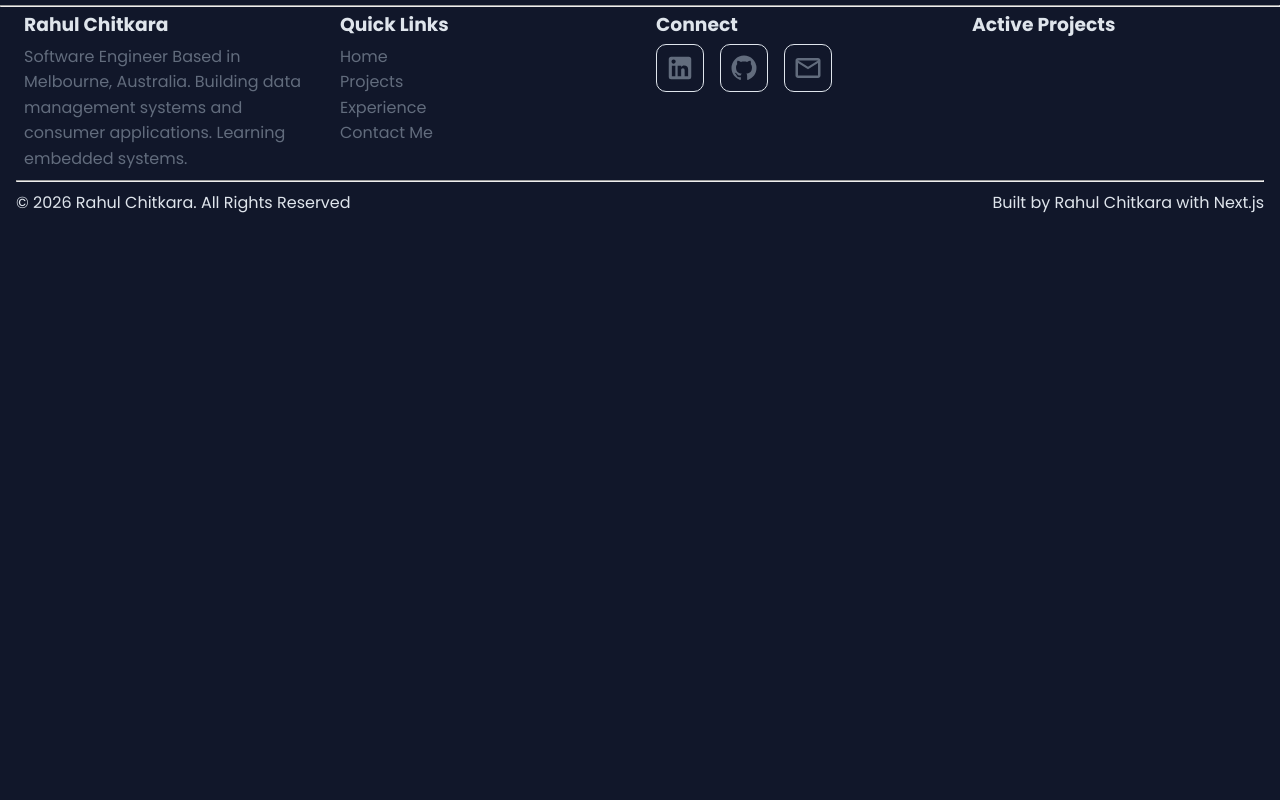
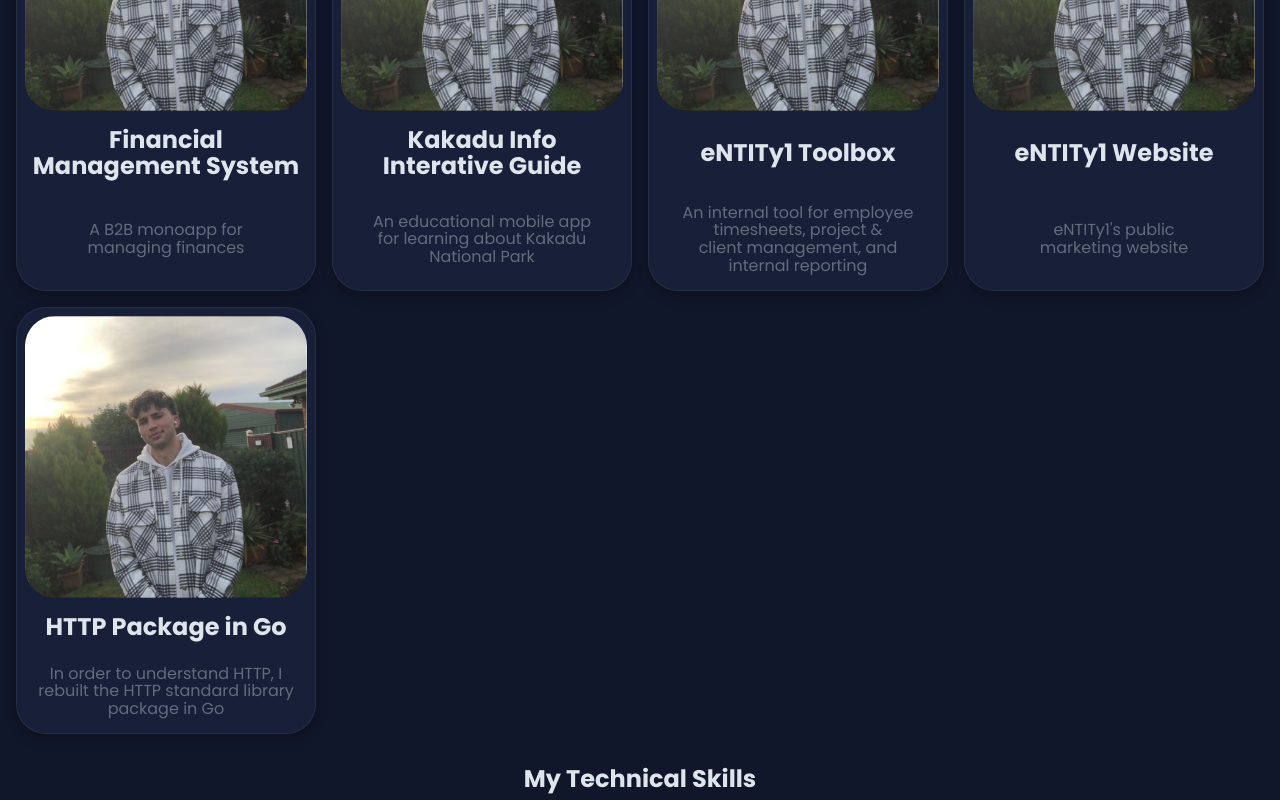
Before and after one commit to rara-ch/portfolio_website, a Next.js app: page / in a window 1280 px wide. Shown: the part 1120-1920 px from the top of the page. Before the commit the page ends 1343 px from the top, so only its background shows below. Built offline with nearby package versions, Linux system fonts and the light colour scheme.

Commit message:
implemented a grid of basic project cards

```diff
--- a/src/app/globals.css
+++ b/src/app/globals.css
@@ -66,6 +66,9 @@ p, a {
   --clr-content: #626C7D;
   --clr-highlight: #599692;
   --clr-title: #DFE5EC;
+
+  --clr-card-background: #181F38;
+  --clr-card-border: #626C7D33;
 }
 
 html {
--- /dev/null
+++ b/src/app/home/components/projects/projects.module.css
@@ -0,0 +1,38 @@
+.projects-grid {
+    display: grid;
+    grid-template-columns: repeat(auto-fit, minmax(300px, 1fr));
+    grid-auto-rows: auto;
+    gap: 1rem;
+}
+
+.project-card {
+    --border-radius: 30px;
+    --card-padding: 0.5rem;
+
+    padding: var(--card-padding);
+    display: grid;
+    grid-template-rows: subgrid;
+    grid-row: span 3;
+
+    background-color: var(--clr-card-background);
+    border-radius: var(--border-radius);
+    border: 1px solid var(--clr-card-border);
+    box-shadow: 0 4px 12px rgba(0, 0, 0, 0.25);
+    text-align: center;
+    place-items: center;
+}
+
+.image {
+    width: 100%;
+    height: 100%;
+    aspect-ratio: 1;
+    border-radius: var(--border-radius);
+}
+.title {
+    color: var(--clr-title);
+}
+
+.description {
+    color: var(--clr-content);
+    padding: calc(1rem - var(--card-padding));
+}
--- /dev/null
+++ b/src/app/home/components/projects/projects.tsx
@@ -0,0 +1,33 @@
+import Image from "next/image";
+import Section from "@/utils/section/section";
+import styles from "./projects.module.css";
+import { type Project, projects } from "./projects_data";
+
+export default function Projects() {
+  return (
+    <Section title="Projects" subtitle="PLACEHOLDER">
+      <div className={styles["projects-grid"]}>
+      {projects.map((project) => (
+        <Card key={project.id} project={project} />
+      ))}
+      </div>
+    </Section>
+  );
+}
+
+function Card({ project }: { project: Project }) {
+  return (
+    <div className={styles["project-card"]}>
+      <Image
+        className={styles.image}
+        src={project.image.path}
+        alt={project.image.alt}
+        width={200}
+        height={200}
+        loading="lazy"
+      />
+      <h2 className={styles.title}>{project.title}</h2>
+      <p className={styles.description}>{project.description}</p>
+    </div>
+  );
+}
--- a/src/app/home/home.tsx
+++ b/src/app/home/home.tsx
@@ -2,6 +2,7 @@ import Footer from "@/components/footer/footer";
 import Navbar from "@/components/navbar/navbar";
 import Section from "@/utils/section/section";
 import Hero from "./components/hero/hero";
+import Projects from "./components/projects/projects";
 import TechnicalSkills from "./components/technical_skills/technical_skills";
 import styles from "./home.module.css";
 
@@ -15,8 +16,13 @@ export default function Home() {
         <Hero />
       </header>
       <main>
-        <Section title="My Technical Skills" subtitle="I am constantly trying to improve">
-          <TechnicalSkills/>
+        <Projects />
+
+        <Section
+          title="My Technical Skills"
+          subtitle="I am constantly trying to improve"
+        >
+          <TechnicalSkills />
         </Section>
       </main>
       <Footer />
```
